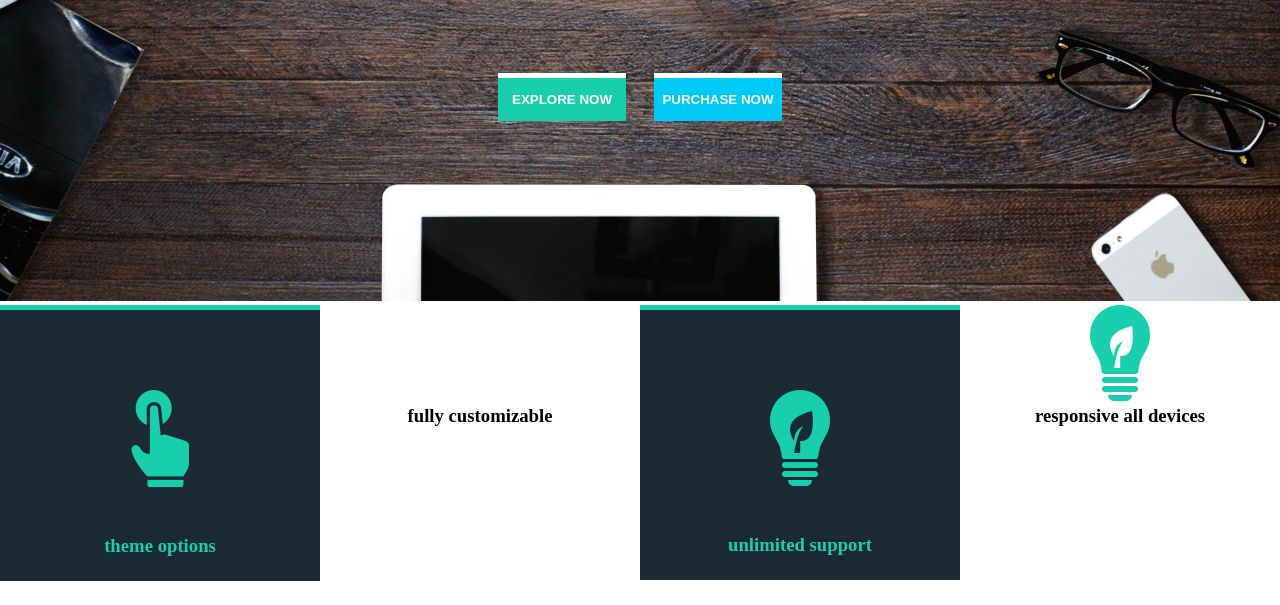
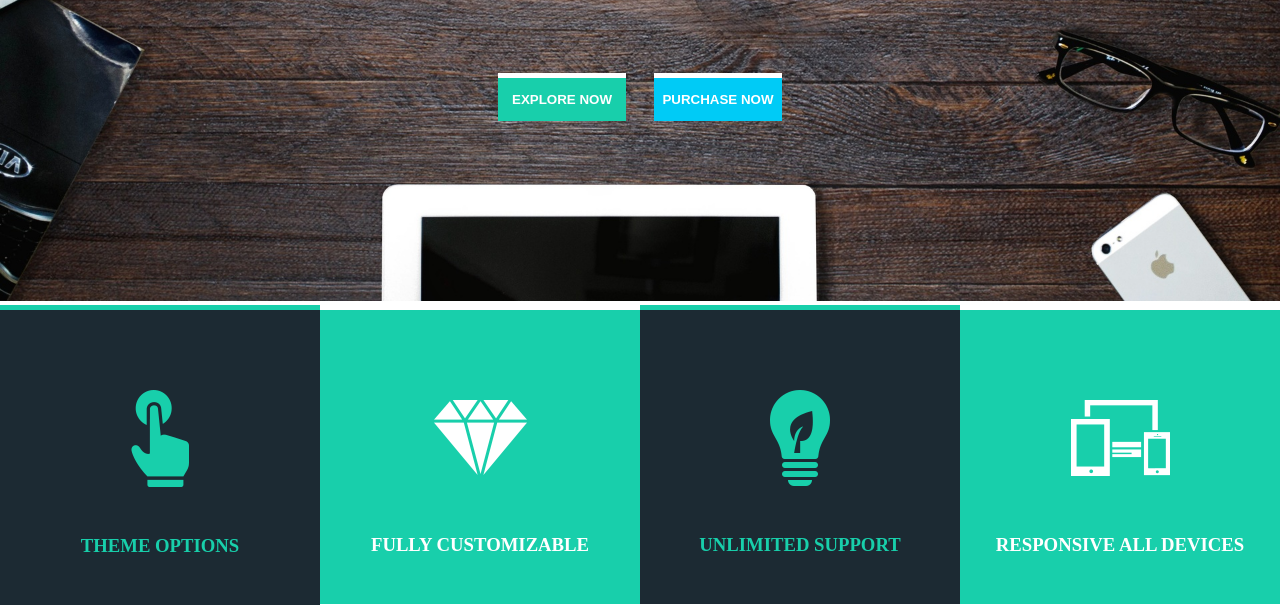
Before and after one commit to gtbv/web-2, a plain HTML site: page index.html in a window 1280 px wide. Shown: the part 419-1024 px from the top of the page. Before the commit the page ends 1000 px from the top, so only its background shows below. Drawn offline with nearby package versions, Linux system fonts and the light colour scheme; files that its build step writes are made by us from their sources.

Commit message:
[upd] layout

```diff
--- a/css/styles.less
+++ b/css/styles.less
@@ -148,28 +148,29 @@ img {
     flex-direction: row;
     align-items: stretch;
 
-    .benefit__item {
+    .benefit__item, .benefit_inversed_item {
         flex: 1;
         height: 100%;
         text-align: center;
         padding-top: 80px;
-        padding-bottom: 24px;
-        color: @color_benefit_item_border;
+        padding-bottom: 48px;
         border-top: 5px solid @color_benefit_item_border;
         background-color: @color_benefit_item_bg;
 
-        img {
-
-        }
-
         h3 {
             margin-top: 44px;
+            text-transform: uppercase;
+            font-weight: bold;
+            color: @color_benefit_item_border;
         }
     }
 
     .benefit_inversed_item {
-        flex: 1;
-        height: auto;
-        text-align: center;
+        border-color: white;
+        background-color: #18cfab;
+
+        h3 {
+            color: white;
+        }
     }
 }
--- a/index.html
+++ b/index.html
@@ -50,7 +50,7 @@
             </div>
 
             <div class="benefit_inversed_item">
-                <img src="res/a3.png" alt="">
+                <img src="res/a4.png" alt="">
                 <h3>responsive all devices</h3>
             </div>
         </div>
```
